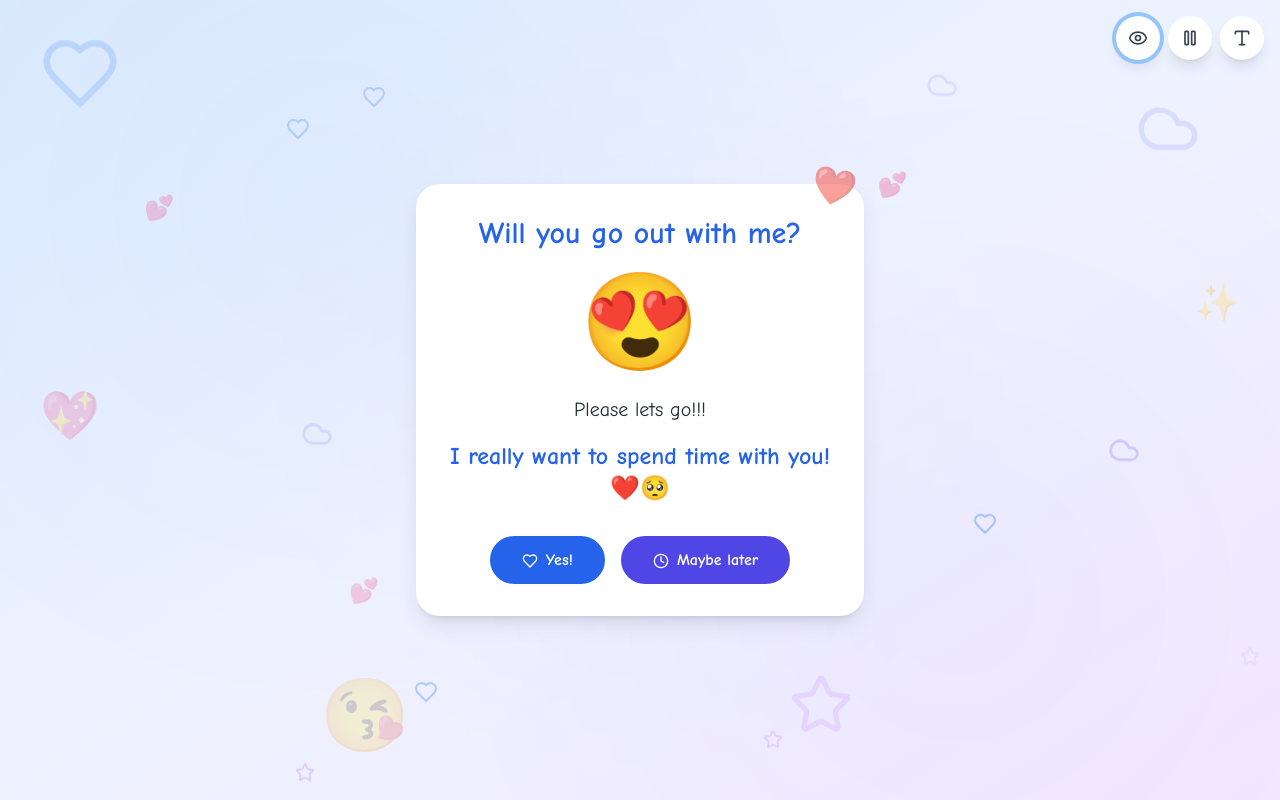
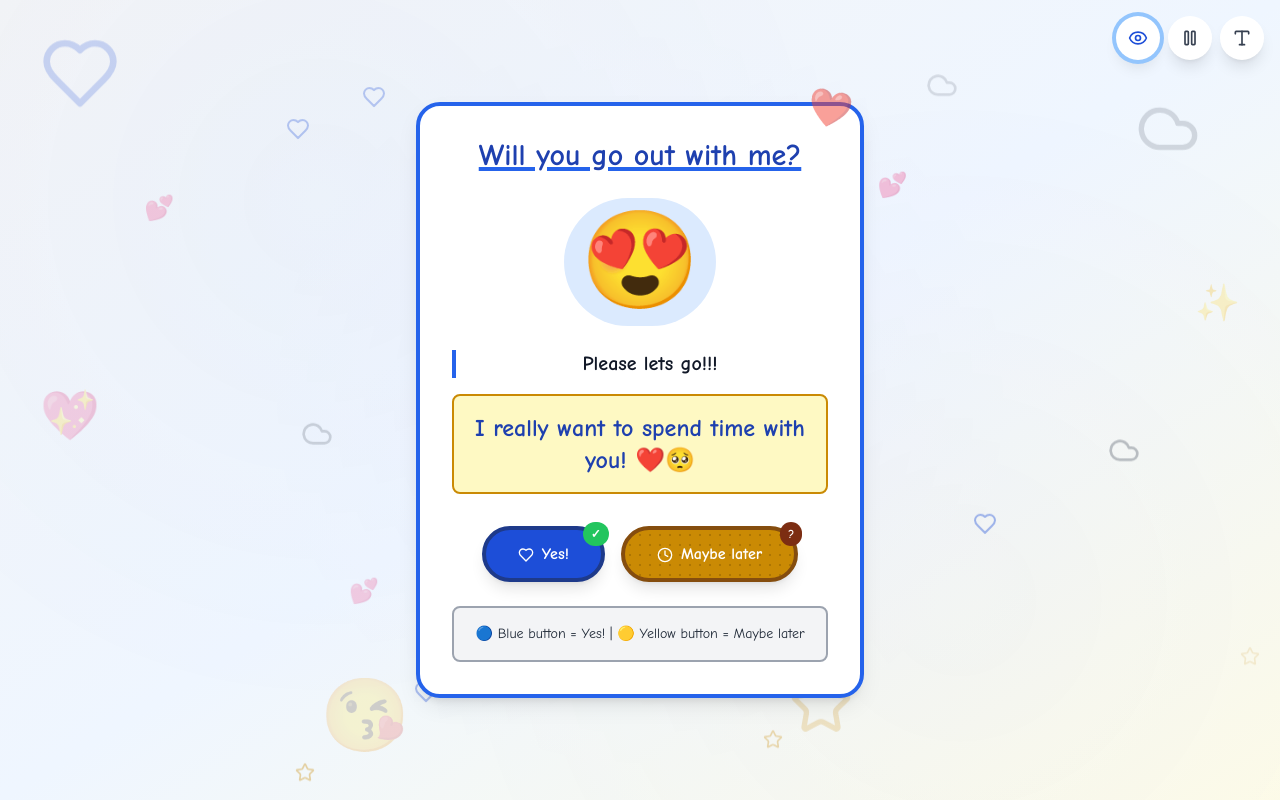
Before and after one commit to Jia2005/HeartBeat, a React (Create React App) app: page /#/ in a window 1280 px wide. Both pictures are taken after a click on the button 1138 px from the left and 38 px from the top of the page. Built offline with nearby package versions, Linux system fonts and the light colour scheme.

Commit message:
Improving

```diff
--- a/src/Pages/Question.js
+++ b/src/Pages/Question.js
@@ -32,17 +32,18 @@ function Question() {
   const getColorScheme = () => {
     if (colorBlindMode) {
       return {
-        primary: 'from-blue-100 via-indigo-50 to-purple-100',
-        cardBg: 'bg-white',
-        titleColor: 'text-blue-600',
-        textColor: 'text-gray-800',
-        buttonPrimary: 'bg-blue-600 hover:bg-blue-700 focus:ring-blue-300',
-        buttonSecondary: 'bg-indigo-600 hover:bg-indigo-700 focus:ring-indigo-300',
+        primary: 'from-gray-100 via-blue-50 to-yellow-50',
+        cardBg: 'bg-white border-4 border-blue-600',
+        titleColor: 'text-blue-800',
+        textColor: 'text-gray-900',
+        buttonPrimary: 'bg-blue-700 hover:bg-blue-800 focus:ring-blue-500 border-4 border-blue-900',
+        buttonSecondary: 'bg-yellow-600 hover:bg-yellow-700 focus:ring-yellow-500 border-4 border-yellow-800',
         iconColors: {
-          heart: 'text-blue-500',
-          cloud: 'text-indigo-400',
-          star: 'text-purple-400'
-        }
+          heart: 'text-blue-700',
+          cloud: 'text-gray-600',
+          star: 'text-yellow-600'
+        },
+        accentBorder: 'border-blue-600'
       };
     }
     return {
@@ -56,7 +57,8 @@ function Question() {
         heart: 'text-pink-400',
         cloud: 'text-blue-400',
         star: 'text-yellow-500'
-      }
+      },
+      accentBorder: 'border-pink-300'
     };
   };
 
@@ -73,7 +75,7 @@ function Question() {
       case 'extra-large':
         return {
           title: 'text-5xl',
-          emoji: 'text-10xl',
+          emoji: 'text-9xl',
           subtitle: 'text-3xl',
           message: 'text-4xl',
           button: 'text-xl py-5 px-12'
@@ -104,31 +106,31 @@ function Question() {
       <div className="fixed top-4 right-4 z-50 flex gap-2" role="toolbar" aria-label="Accessibility controls">
         <button
           onClick={toggleColorBlindMode}
-          className={`p-3 bg-white rounded-full shadow-lg hover:shadow-xl transition-all duration-200 focus:outline-none focus:ring-4 focus:ring-blue-300 ${colorBlindMode ? 'ring-2 ring-blue-500' : ''}`}
+          className={`p-3 bg-white rounded-full shadow-lg hover:shadow-xl transition-all duration-200 focus:outline-none focus:ring-4 focus:ring-blue-300 ${colorBlindMode ? 'ring-4 ring-blue-600 bg-blue-50' : ''}`}
           aria-label={colorBlindMode ? 'Switch to standard colors' : 'Switch to color-blind friendly colors'}
           aria-pressed={colorBlindMode}
           title="Toggle color-blind friendly mode"
         >
-          <Eye className="w-5 h-5 text-gray-700" />
+          <Eye className={`w-5 h-5 ${colorBlindMode ? 'text-blue-700' : 'text-gray-700'}`} />
         </button>
 
         <button
           onClick={toggleAnimations}
-          className={`p-3 bg-white rounded-full shadow-lg hover:shadow-xl transition-all duration-200 focus:outline-none focus:ring-4 focus:ring-blue-300 ${animationsDisabled ? 'ring-2 ring-red-500' : ''}`}
+          className={`p-3 bg-white rounded-full shadow-lg hover:shadow-xl transition-all duration-200 focus:outline-none focus:ring-4 focus:ring-blue-300 ${animationsDisabled ? 'ring-4 ring-red-600 bg-red-50' : ''}`}
           aria-label={animationsDisabled ? 'Enable animations' : 'Disable animations'}
           aria-pressed={animationsDisabled}
           title="Toggle animations"
         >
-          <Pause className="w-5 h-5 text-gray-700" />
+          <Pause className={`w-5 h-5 ${animationsDisabled ? 'text-red-700' : 'text-gray-700'}`} />
         </button>
 
         <button
           onClick={cycleFontSize}
-          className="p-3 bg-white rounded-full shadow-lg hover:shadow-xl transition-all duration-200 focus:outline-none focus:ring-4 focus:ring-blue-300"
+          className={`p-3 bg-white rounded-full shadow-lg hover:shadow-xl transition-all duration-200 focus:outline-none focus:ring-4 focus:ring-blue-300 ${fontSize !== 'normal' ? 'ring-4 ring-green-600 bg-green-50' : ''}`}
           aria-label={`Current font size: ${fontSize}. Click to change`}
           title="Change font size"
         >
-          <Type className="w-5 h-5 text-gray-700" />
+          <Type className={`w-5 h-5 ${fontSize !== 'normal' ? 'text-green-700' : 'text-gray-700'}`} />
         </button>
       </div>
 
@@ -148,7 +150,7 @@ function Question() {
               {i % 4 === 0 && <Heart className={`${colors.iconColors.heart} w-6 h-6`} />}
               {i % 4 === 1 && <Cloud className={`${colors.iconColors.cloud} w-8 h-8`} />}
               {i % 4 === 2 && <Star className={`${colors.iconColors.star} w-5 h-5`} />}
-              {i % 4 === 3 && <div className="text-purple-400 text-2xl">💕</div>}
+              {i % 4 === 3 && <div className={`${colorBlindMode ? 'text-blue-600' : 'text-purple-400'} text-2xl`}>💕</div>}
             </div>
           ))}
         </div>
@@ -212,6 +214,21 @@ function Question() {
             animation: none !important;
           }
         }
+
+        .pattern-stripes {
+          background-image: repeating-linear-gradient(
+            45deg,
+            transparent,
+            transparent 2px,
+            rgba(0, 0, 0, 0.1) 2px,
+            rgba(0, 0, 0, 0.1) 4px
+          );
+        }
+
+        .pattern-dots {
+          background-image: radial-gradient(circle, rgba(0, 0, 0, 0.15) 1px, transparent 1px);
+          background-size: 10px 10px;
+        }
       `}</style>
 
       {shouldAnimate && (
@@ -222,16 +239,16 @@ function Question() {
           <div className={`absolute ${colors.iconColors.cloud} opacity-20 text-6xl top-20 right-20 animate-float-reverse`}>
             <Cloud className="w-16 h-16" />
           </div>
-          <div className="absolute text-pink-500 opacity-20 text-7xl bottom-10 left-1/4 animate-float">
+          <div className={`absolute ${colorBlindMode ? 'text-blue-600' : 'text-pink-500'} opacity-20 text-7xl bottom-10 left-1/4 animate-float`}>
             <div className="text-7xl">😘</div>
           </div>
           <div className={`absolute ${colors.iconColors.star} opacity-20 text-6xl bottom-20 right-1/3 animate-float-reverse`}>
             <Star className="w-16 h-16" />
           </div>
-          <div className="absolute text-purple-400 opacity-25 text-5xl top-1/2 left-10 animate-float">
+          <div className={`absolute ${colorBlindMode ? 'text-blue-700' : 'text-purple-400'} opacity-25 text-5xl top-1/2 left-10 animate-float`}>
             <div className="text-5xl">💖</div>
           </div>
-          <div className="absolute text-pink-400 opacity-25 text-4xl top-1/3 right-10 animate-float-reverse">
+          <div className={`absolute ${colorBlindMode ? 'text-yellow-600' : 'text-pink-400'} opacity-25 text-4xl top-1/3 right-10 animate-float-reverse`}>
             <div className="text-4xl">✨</div>
           </div>
         </div>
@@ -239,7 +256,7 @@ function Question() {
 
       <div className="container max-w-md mx-auto z-10 relative">
         <div
-          className={`${colors.cardBg} rounded-3xl card-shadow p-8 text-center transition-all duration-500 ${shouldAnimate ? 'transform hover:scale-105' : ''}`}
+          className={`${colors.cardBg} rounded-3xl card-shadow p-8 text-center transition-all duration-500 ${shouldAnimate ? 'transform hover:scale-105' : ''} ${colorBlindMode ? 'shadow-2xl' : ''}`}
           role="dialog"
           aria-labelledby="invitation-title"
           aria-describedby="invitation-description"
@@ -247,17 +264,17 @@ function Question() {
           <div className="relative mb-6">
             <h1
               id="invitation-title"
-              className={`${fontSizes.title} font-bold ${colors.titleColor} mb-2`}
+              className={`${fontSizes.title} font-bold ${colors.titleColor} mb-2 ${colorBlindMode ? 'underline decoration-4 decoration-blue-600' : ''}`}
             >
               Will you go out with me?
             </h1>
-            <div className="absolute -top-12 -right-6 transform rotate-12 text-pink-500 opacity-50" aria-hidden="true">
+            <div className={`absolute -top-12 -right-6 transform rotate-12 opacity-50 ${colorBlindMode ? 'text-blue-600' : 'text-pink-500'}`} aria-hidden="true">
               <span className="text-4xl">❤️</span>
             </div>
           </div>
 
           <div
-            className={`${fontSizes.emoji} mb-6 ${shouldAnimate ? 'animate-bounce-custom' : ''}`}
+            className={`${fontSizes.emoji} mb-6 ${shouldAnimate ? 'animate-bounce-custom' : ''} ${colorBlindMode ? 'bg-blue-100 rounded-full p-4 inline-block' : ''}`}
             role="img"
             aria-label="Heart eyes emoji"
           >
@@ -265,13 +282,13 @@ function Question() {
           </div>
 
           <p
-            className={`${fontSizes.subtitle} ${colors.textColor} mb-4`}
+            className={`${fontSizes.subtitle} ${colors.textColor} mb-4 ${colorBlindMode ? 'font-bold border-l-4 border-blue-600 pl-4' : ''}`}
             id="invitation-description"
           >
             Please lets go!!!
           </p>
 
-          <p className={`${fontSizes.message} font-bold ${colors.titleColor} mb-8`}>
+          <p className={`${fontSizes.message} font-bold ${colors.titleColor} mb-8 ${colorBlindMode ? 'bg-yellow-100 p-4 rounded-lg border-2 border-yellow-600' : ''}`}>
             I really want to spend time with you!
             <span role="img" aria-label="heart and pleading face emoji"> ❤️🥺</span>
           </p>
@@ -283,11 +300,16 @@ function Question() {
           >
             <button
               onClick={handleYesClick}
-              className={`${colors.buttonPrimary} text-white font-bold ${fontSizes.button} rounded-full transform transition-all duration-300 ${shouldAnimate ? 'hover:scale-105 hover:-translate-y-1' : ''} focus:outline-none focus:ring-4`}
+              className={`${colors.buttonPrimary} text-white font-bold ${fontSizes.button} rounded-full transform transition-all duration-300 ${shouldAnimate ? 'hover:scale-105 hover:-translate-y-1' : ''} focus:outline-none focus:ring-4 ${colorBlindMode ? 'shadow-lg relative' : ''}`}
               aria-describedby="yes-description"
             >
               <Heart className="w-4 h-4 mr-2 inline" aria-hidden="true" />
               Yes!
+              {colorBlindMode && (
+                <span className="absolute -top-2 -right-2 bg-green-500 text-white text-xs px-2 py-1 rounded-full font-bold">
+                  ✓
+                </span>
+              )}
             </button>
             <div id="yes-description" className="sr-only">
               Accept the invitation to go out
@@ -295,21 +317,34 @@ function Question() {
 
             <button
               onClick={handleMaybeClick}
-              className={`${colors.buttonSecondary} text-white font-bold ${fontSizes.button} rounded-full transform transition-all duration-300 ${shouldAnimate ? 'hover:scale-105 hover:-translate-y-1' : ''} focus:outline-none focus:ring-4 mt-3 sm:mt-0`}
+              className={`${colors.buttonSecondary} text-white font-bold ${fontSizes.button} rounded-full transform transition-all duration-300 ${shouldAnimate ? 'hover:scale-105 hover:-translate-y-1' : ''} focus:outline-none focus:ring-4 mt-3 sm:mt-0 ${colorBlindMode ? 'shadow-lg relative pattern-dots' : ''}`}
               aria-describedby="maybe-description"
             >
               <Clock className="w-4 h-4 mr-2 inline" aria-hidden="true" />
               Maybe later
+              {colorBlindMode && (
+                <span className="absolute -top-2 -right-2 bg-orange-900 text-white text-xs px-2 py-1 rounded-full font-bold">
+                  ?
+                </span>
+              )}
             </button>
             <div id="maybe-description" className="sr-only">
               Politely decline for now but leave it open for the future
             </div>
           </div>
+
+          {colorBlindMode && (
+            <div className="mt-6 p-4 bg-gray-100 rounded-lg border-2 border-gray-400">
+              <p className="text-sm text-gray-800 font-medium">
+                🔵 Blue button = Yes! | 🟡 Yellow button = Maybe later
+              </p>
+            </div>
+          )}
         </div>
       </div>
 
       <div className="sr-only" aria-live="polite" id="announcements">
-        {colorBlindMode && "Color-blind friendly mode enabled"}
+        {colorBlindMode && "Color-blind friendly mode enabled with high contrast colors, patterns, and labels"}
         {animationsDisabled && "Animations disabled for reduced motion"}
         {fontSize !== 'normal' && `Font size changed to ${fontSize}`}
       </div>
```
